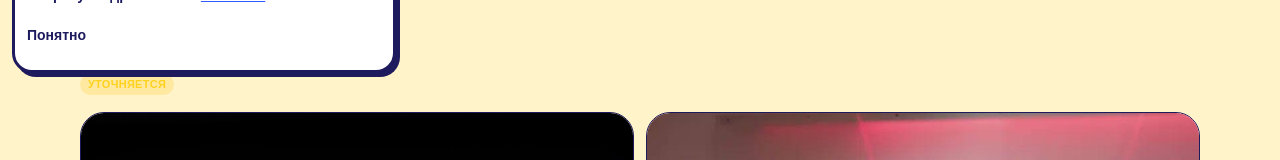
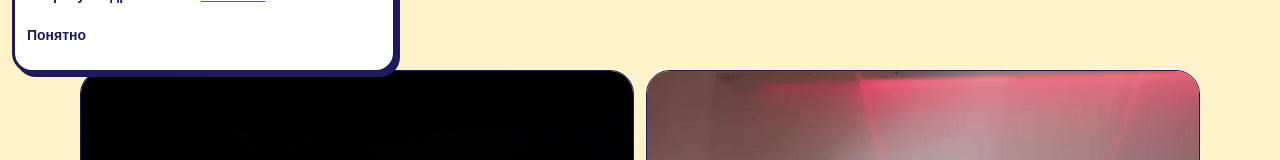
Before and after one commit to MikhailPiatykh-bot/club3v, a Next.js app: page /coaches in a window 1280 px wide. Shown: the part 711-871 px from the top of the page. Built offline with nearby package versions, Linux system fonts and the light colour scheme; no server answers.

Commit message:
Убрать общую пометку «Уточняется» со страницы тренеров.
Co-authored-by: MikhailPiatykh-bot <MikhailPiatykh-bot@users.noreply.github.com>

```diff
--- a/app/coaches/page.tsx
+++ b/app/coaches/page.tsx
@@ -2,10 +2,9 @@ import type { Metadata } from "next";
 import { Breadcrumbs } from "@/components/breadcrumbs";
 import { CoachCard } from "@/components/coach-card";
 import { CtaBand } from "@/components/cta-band";
-import { DraftMark } from "@/components/draft-mark";
 import { JsonLd } from "@/components/json-ld";
 import { PhotoSlot } from "@/components/photo-slot";
-import { coaches, coachesDoc, site } from "@/lib/content";
+import { coaches, site } from "@/lib/content";
 import { founderJsonLd } from "@/lib/schema";
 import { pageMeta } from "@/lib/seo";
 
@@ -44,11 +43,6 @@ export default function CoachesPage() {
         </div>
       </section>
       <section className="mx-auto w-full max-w-6xl px-4 pb-12">
-        {coachesDoc.draft && (
-          <p className="mb-4">
-            <DraftMark />
-          </p>
-        )}
         <div className="grid gap-3 md:grid-cols-2">
           {coaches.filter((coach) => coach.id !== "founder").map((coach) => (
             <CoachCard key={coach.id} coach={coach} />
```
